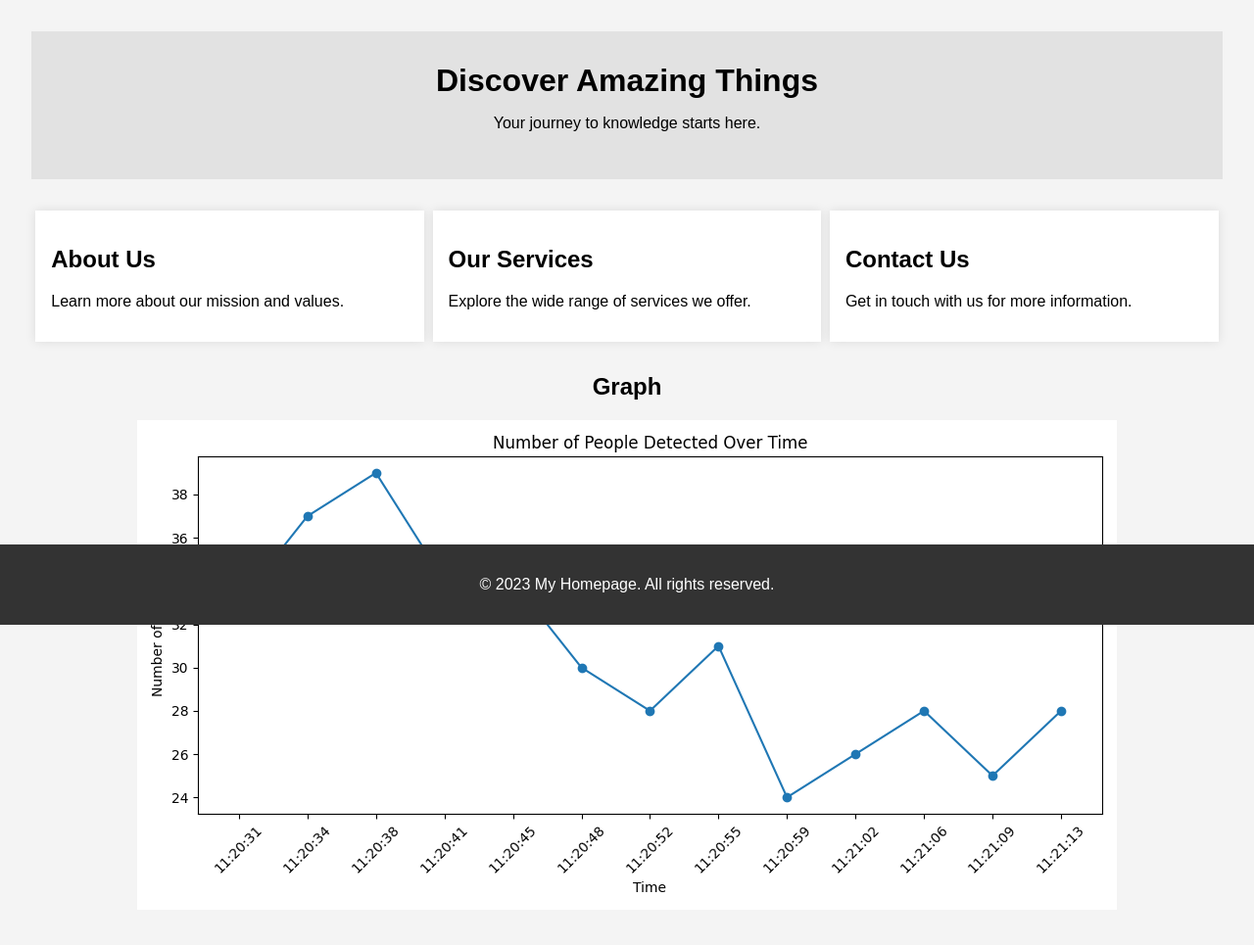
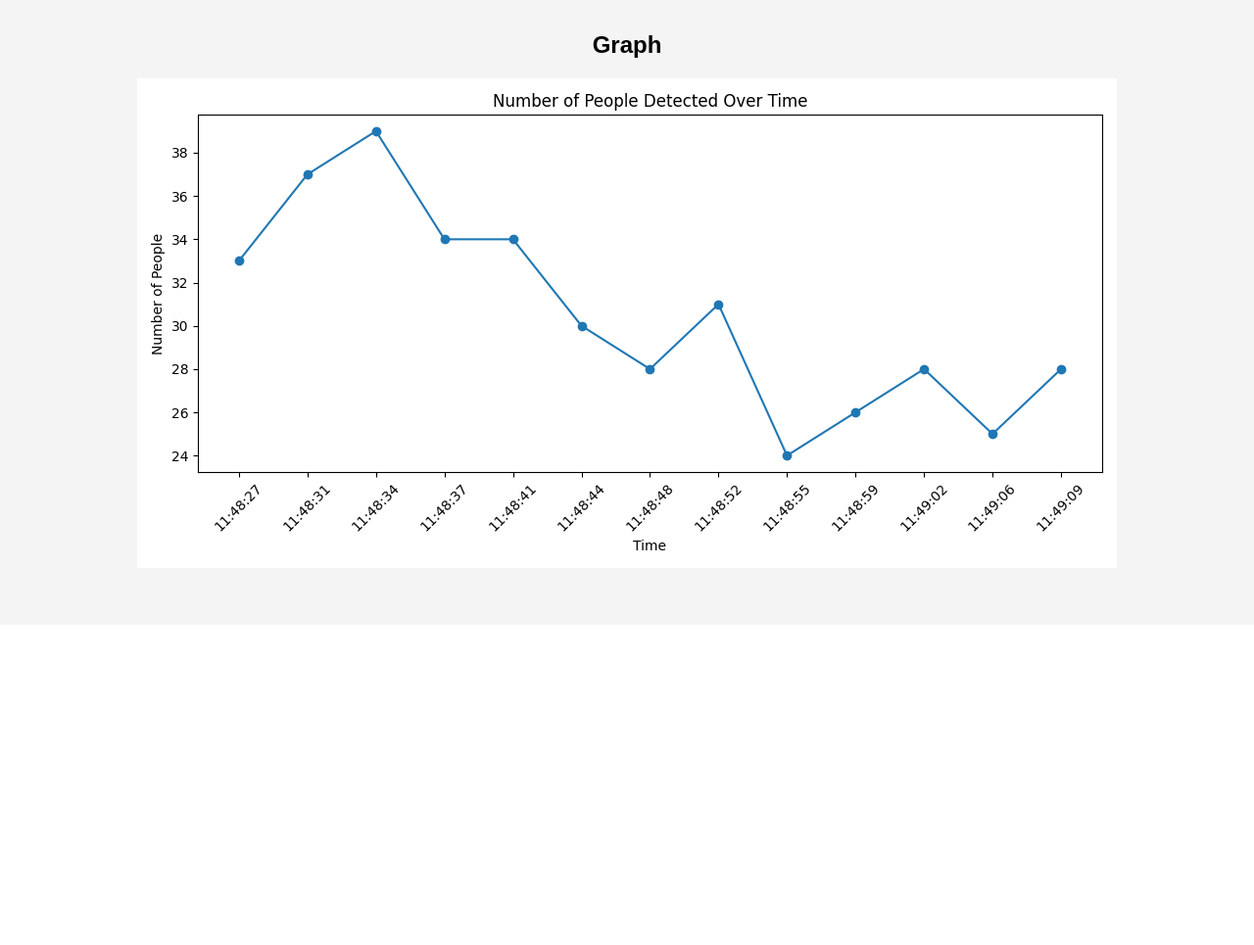
Before and after one commit to AlfaZiomka/CrossProject, a Flask app: page / in a window 1280 px wide. Shown: the part 162-1127 px from the top of the page at 98% size. After the commit the page ends 724 px from the top, so only its background shows below. Run offline with Flask 3, Linux system fonts and the light colour scheme; data that the repository does not hold is empty; parts of the project's set-up code (start-up, migrations or seed data) failed here and were passed over.

Commit message:
HIJ WAS KAPOET NU UNKAPOET

```diff
--- a/Leon/OpenCV-main/opencv.py
+++ b/Leon/OpenCV-main/opencv.py
@@ -9,7 +9,7 @@ import os
 
 # Function to send human count to the Flask endpoint
 def send_human_count_to_db(count):
-    url = 'http://localhost:5000/update_count'  # Adjust the URL to match your Flask endpoint
+    url = "rtsp://Groepje6:bingchillin420@192.168.0.101:554/stream1"  # Adjust the URL to match your Flask endpoint
     data = {'count': count}
     try:
         response = requests.post(url, json=data)
@@ -24,7 +24,7 @@ def send_human_count_to_db(count):
 device = 'cuda' if torch.cuda.is_available() else 'cpu'
 
 # Initialize the video
-video_path = 'C:/Users/Leonr/Downloads/OpenCV-main/OpenCV-main/bartest.mp4'  # '0' for webcam, 'video.mp4' for a video file, or 'rtsp://...' for an RTSP stream
+video_path = "rtsp://Groepje6:bingchillin420@192.168.0.101:554/stream1"  # '0' for webcam, 'video.mp4' for a video file, or 'rtsp://...' for an RTSP stream
 
 cap = cv2.VideoCapture(video_path)
 if not cap.isOpened():
@@ -113,8 +113,14 @@ def process_frame(frame, prev_gray, cumulative_mask):
     # Send the user count to the database
     send_human_count_to_db(user_count)
 
-    # Blur the regions within the cumulative mask
-    frame_small[cumulative_mask > 0] = cv2.GaussianBlur(frame_small[cumulative_mask > 0], (51, 51), 30)
+    # Check if frame_small and cumulative_mask are not empty before applying Gaussian blur
+    if frame_small.size > 0 and cumulative_mask.size > 0:
+        if np.any(cumulative_mask > 0):
+            frame_small[cumulative_mask > 0] = cv2.GaussianBlur(frame_small[cumulative_mask > 0], (51, 51), 30)
+        else:
+            print("Warning: cumulative_mask has no positive values")
+    else:
+        print("Warning: frame_small or cumulative_mask is empty")
 
     # Draw rectangles around detected people
     for result in results:
--- a/Leon/OpenCV-main/templates/count.html
+++ b/Leon/OpenCV-main/templates/count.html
@@ -99,7 +99,7 @@
         }
 
         // Fetch current count every 5 seconds
-        setInterval(fetchCurrentCount, 2000);
+        setInterval(fetchCurrentCount, 1000);
 
         // Fetch current count immediately on page load
         fetchCurrentCount();
--- a/Leon/OpenCV-main/templates/db.html
+++ b/Leon/OpenCV-main/templates/db.html
@@ -104,6 +104,9 @@
                 .catch(error => console.error('Error fetching current count:', error));
         }
 
+        // Fetch current count every 5 seconds
+        setInterval(fetchCurrentCount, 1000);
+
         // Fetch current count immediately on page load
         fetchCurrentCount();
     </script>
--- a/Leon/OpenCV-main/templates/home.html
+++ b/Leon/OpenCV-main/templates/home.html
@@ -77,33 +77,11 @@
         <a href="/count">Count</a>
         <a href="/get_counts">Get Counts</a>
     </nav>
-    <div class="container">
-        <div class="hero">
-            <h1>Discover Amazing Things</h1>
-            <p>Your journey to knowledge starts here.</p>
-        </div>
-        <div class="content">
-            <div>
-                <h2>About Us</h2>
-                <p>Learn more about our mission and values.</p>
-            </div>
-            <div>
-                <h2>Our Services</h2>
-                <p>Explore the wide range of services we offer.</p>
-            </div>
-            <div>
-                <h2>Contact Us</h2>
-                <p>Get in touch with us for more information.</p>
-            </div>
-        </div>
         <div class="graph-container">
             <h2>Graph</h2>
             <img id="graph" src="" alt="Graph will be displayed here after the test">
         </div>
     </div>
-    <footer>
-        <p>&copy; 2023 My Homepage. All rights reserved.</p>
-    </footer>
     <script>
         // Function to check if the graph image exists and update the src attribute
         function updateGraphSource() {
```
Also changed, not shown: Leon/OpenCV-main/static/people_count_over_time.png, users.db.
